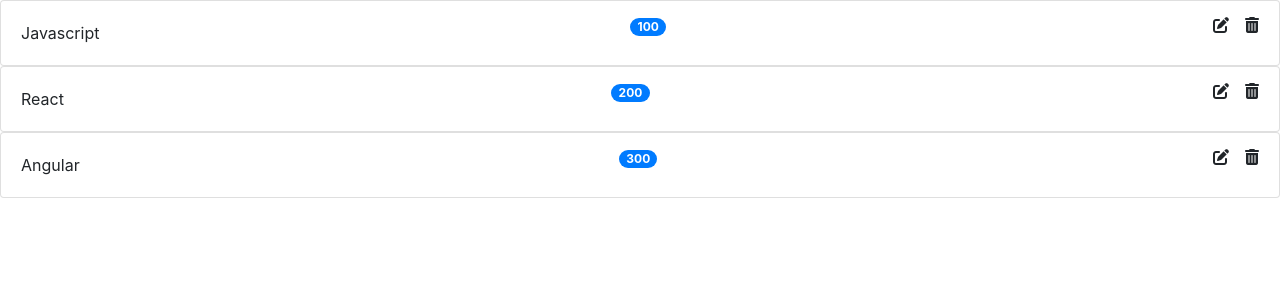
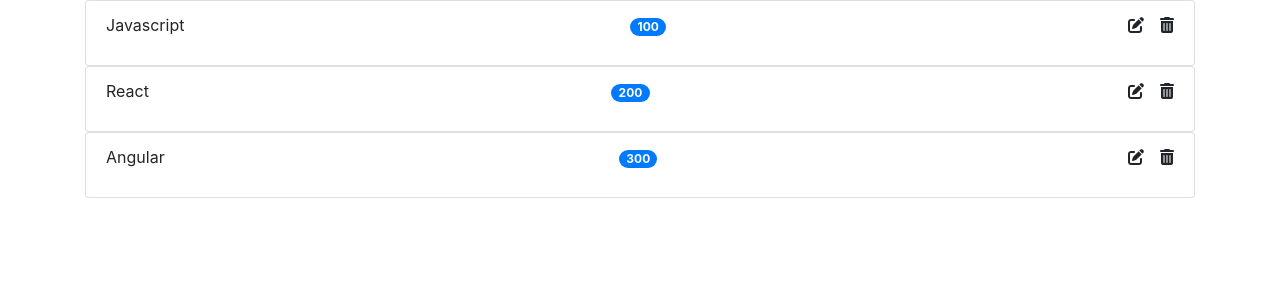
Before and after one commit to shohagkhan/React, a React (Create React App) app: page / in a window 1280 px wide. Shown: the top 300 px of the page. Built offline with nearby package versions, Linux system fonts and the light colour scheme.

Commit message:
01-Sep-19 7:01 PM

```diff
--- a/src/components/Book/Book.js
+++ b/src/components/Book/Book.js
@@ -1,19 +1,28 @@
 import React, { Component } from 'react'
 
 export default class Book extends Component {
+
+    state = {
+        isEditable: false
+    }
+
     render() {
+
+        let output = this.state.isEditable ? <input type="text" placeholder="Enter A Name" value={this.props.book.name} /> :  <p>{this.props.book.name}</p>
+
+
         return (
-            <div>
+            <div className="container">
                 <ul className="list-group">
                     <li className="list-group-item d-flex justify-content-between align-items-center">
-                        {this.props.book.name}
+                        {output}
                         <p>
                             <span className="badge badge-primary badge-pill">
                                 {this.props.book.price}
                             </span>
                         </p>
                         <p>
-                            <span className="mx-3">
+                            <span className="mx-3" onClick={ () => this.setState({ isEditable: true }) } >
                                 <i className="fas fa-edit"></i>
                             </span>
 
```
